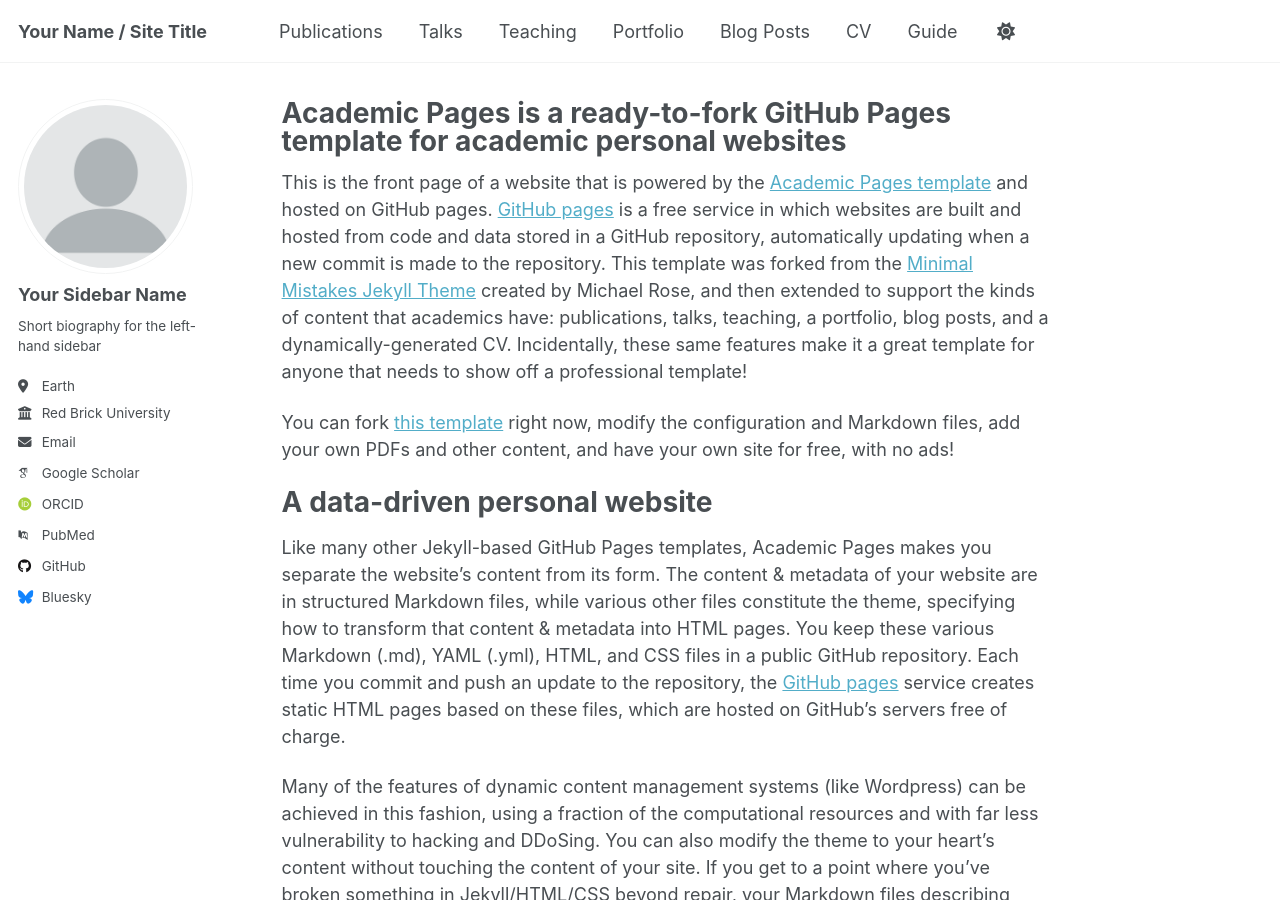
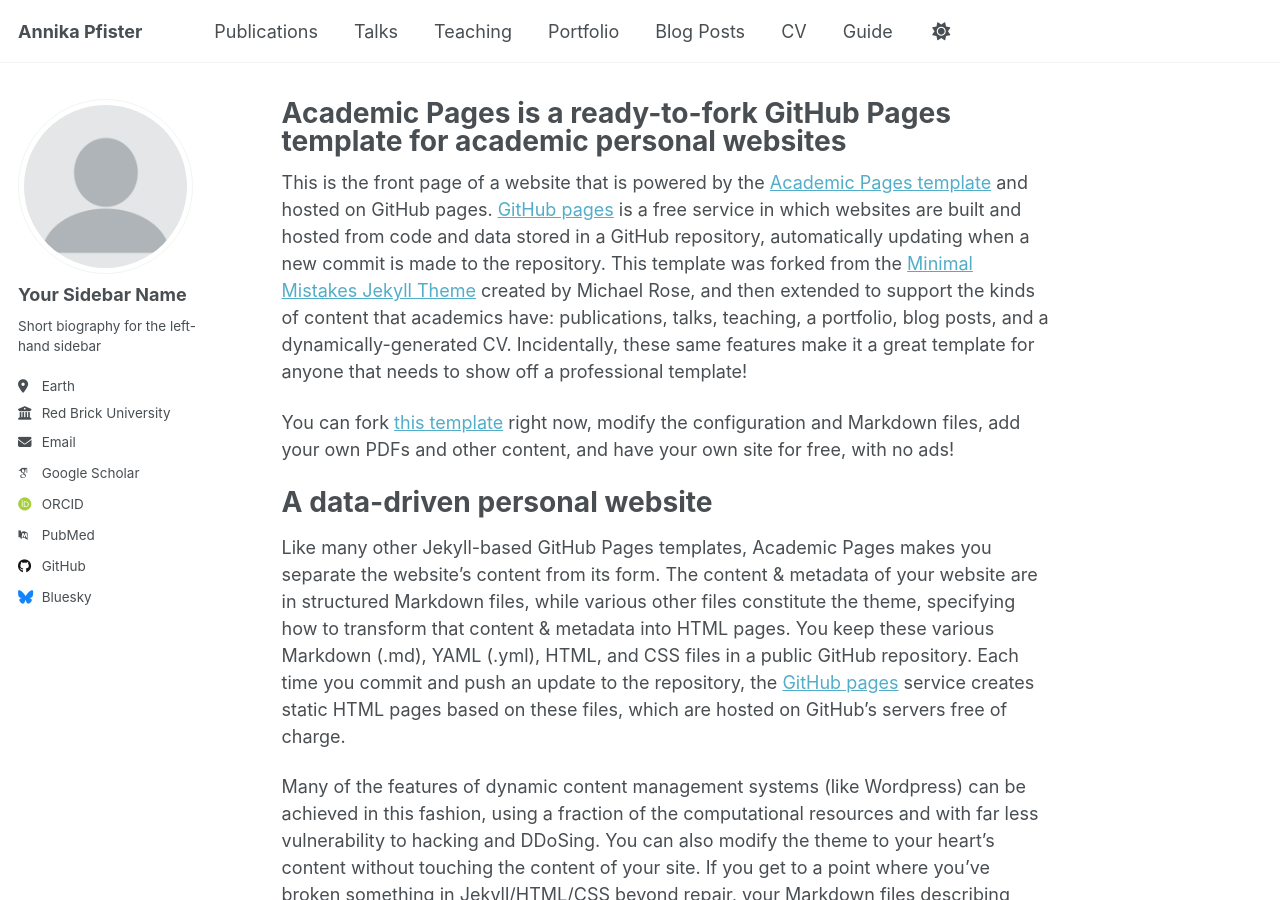
Before and after one commit to annika-pfister/annika-pfister.github.io, a Jekyll site: the page built from _pages/about.md, in a window 1280 px wide and 900 px high. Built offline with Jekyll 4.4.1, drawn with Linux system fonts in a browser that asks for light colours; some web fonts are replaced; a script that is not in the unit is left out.

Commit message:
Update _config.yml

```diff
--- a/_config.yml
+++ b/_config.yml
@@ -9,13 +9,13 @@
 # Basic Site Settings
 locale                   : "en-US"
 site_theme               : "default" # Currently available options are "default", "air"
-title                    : "Your Name / Site Title"
+title                    : "Annika Pfister"
 title_separator          : "-"
 name                     : &name "Your Name"
 description              : &description "personal description"
-url                      : https://academicpages.github.io # the base hostname & protocol for your site e.g. "https://[your GitHub username].github.io" or if you already have some other page hosted on Github then use "https://[your GitHub username].github.io/[Your Repo Name]"
+url                      : https://annika-pfister.github.io # the base hostname & protocol for your site e.g. "https://[your GitHub username].github.io" or if you already have some other page hosted on Github then use "https://[your GitHub username].github.io/[Your Repo Name]"
 baseurl                  : "" # the subpath of your site, e.g. "/blog"
-repository               : "academicpages/academicpages.github.io"
+repository               : "annika-pfister/annika-pfister.github.io"
 
 # Site Author - The following control what appear as part of the author content on the side bar.
 #               If a field is blank the icon and link will not appear, otherwise it will be shown.
```
